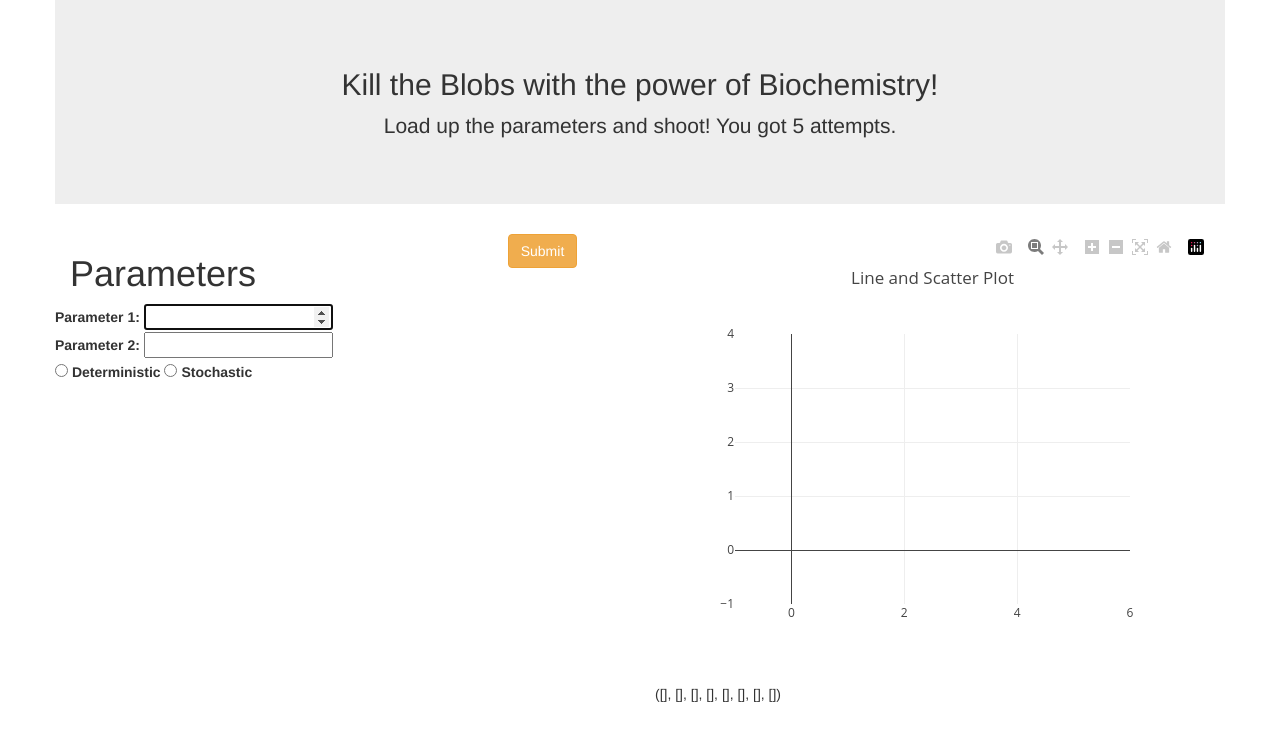
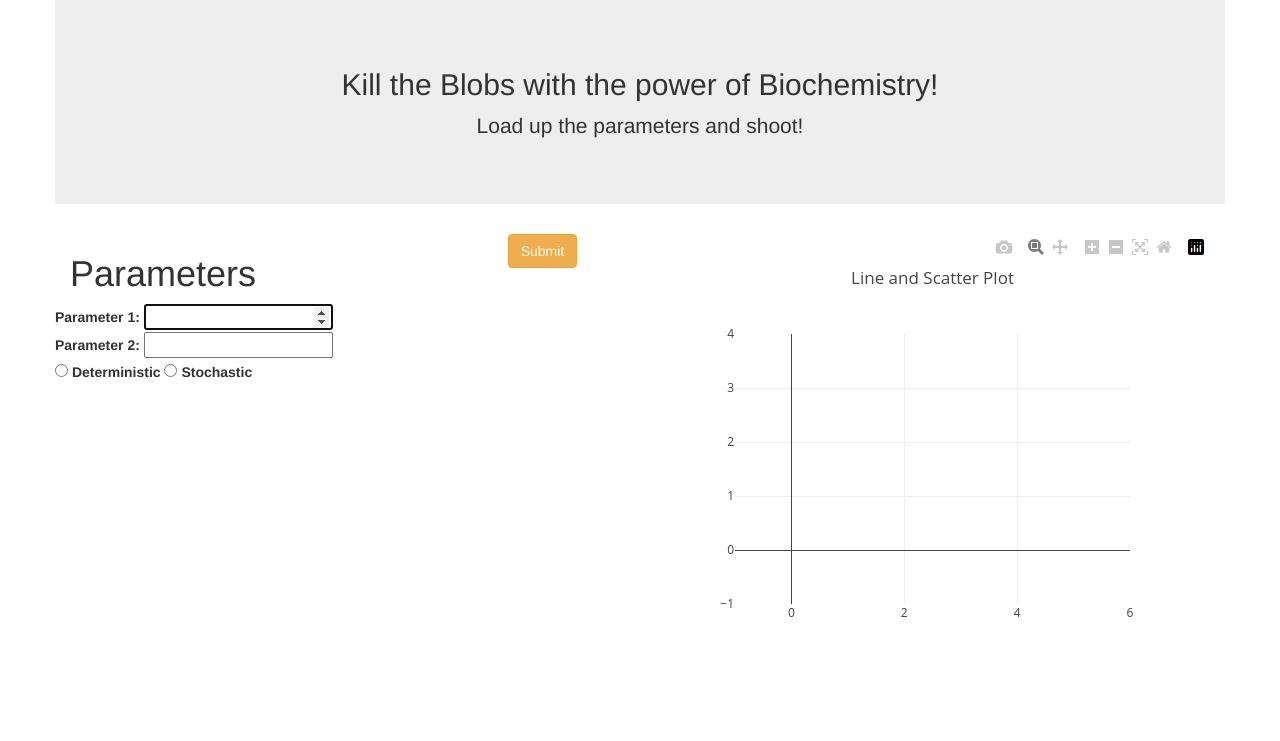
Before and after one commit to BDAthlon/2017-Triple_Helix-2, a Flask app: template BioBlobs/templates/hello.html in a window 1280 px wide. Shown: the top 741 px of the page. Run offline with Flask 2, Linux system fonts and the light colour scheme; the template is opened without the code that fills it: most values are stand-ins (such as "Sample title", 1, 10 or a date in 2020); parts of the project's set-up code (start-up, migrations or seed data) failed here and were passed over; some libraries are stand-ins or nearby versions.

Commit message:
delete data from html

```diff
--- a/BioBlobs/templates/hello.html
+++ b/BioBlobs/templates/hello.html
@@ -9,7 +9,7 @@
 <body>
 <div class='jumbotron container text-center'>
 <h2>Kill the Blobs with the power of Biochemistry!</h2>
-<p> Load up the parameters and shoot! You got 5 attempts. </p>
+<p> Load up the parameters and shoot! </p>
 </div>
 
 <div class=container>
@@ -51,9 +51,6 @@
   		</form>
   <div class="col-sm-6">
   		  <div id="myDiv"><!-- Plotly chart will be drawn inside this DIV -->
-  		  </div>
-  		  <div>
-  		  {{trace1x, trace1y, trace2x, trace2y, trace3x, trace3y, trace4x, trace4y}}
   		  </div>
   </div>
   </div>
```
